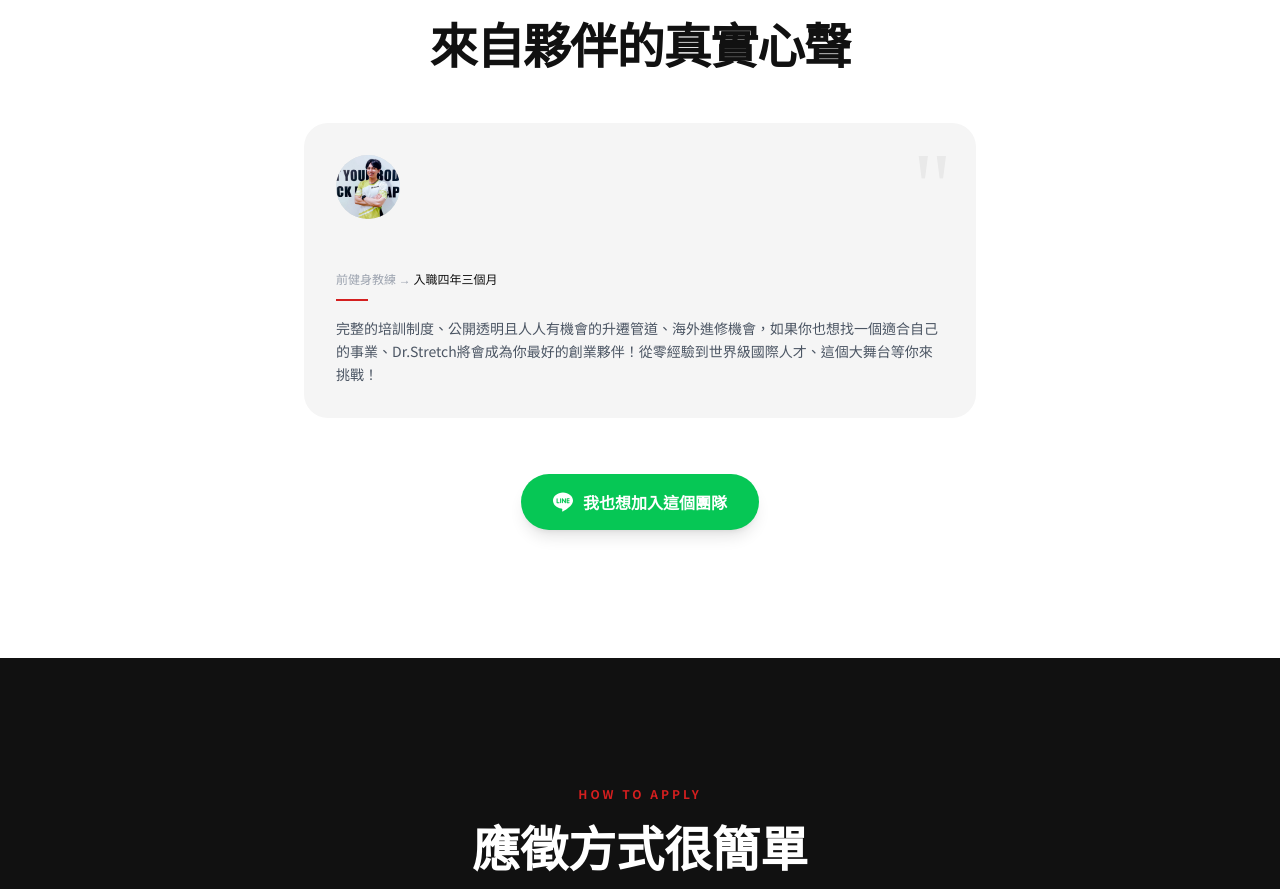
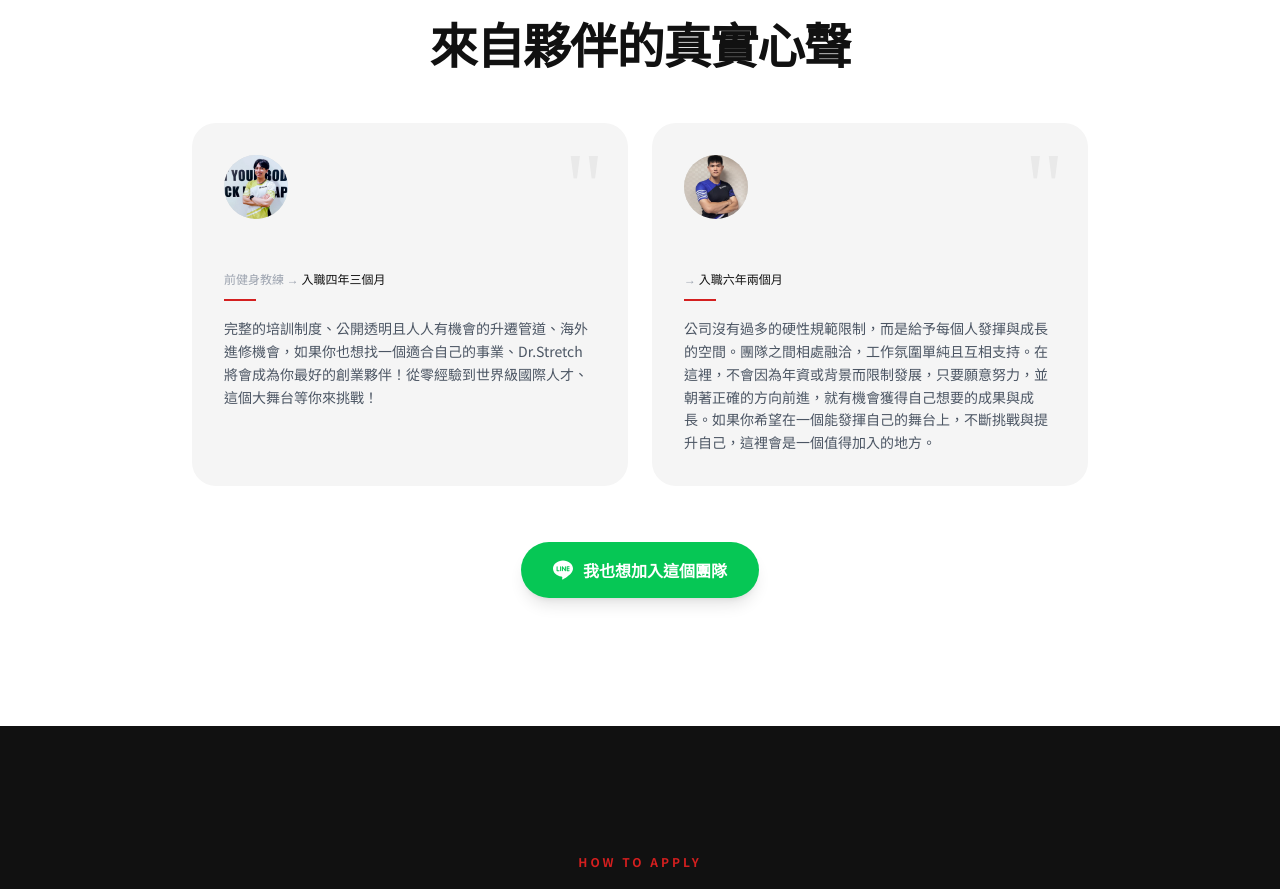
Before and after one commit to s-maki-soya/doctor-stretch-tw-recruit, a Next.js app: page / in a window 1280 px wide. Shown: the part 6640-7529 px from the top of the page. Built offline with nearby package versions, Linux system fonts and the light colour scheme.

Commit message:
add: 2nd staff testimonial + photo (staff-2.jpg)

```diff
--- a/components/TestimonialsSection.tsx
+++ b/components/TestimonialsSection.tsx
@@ -17,6 +17,15 @@ const testimonials = [
     tenure: '入職四年三個月',
     quote: '完整的培訓制度、公開透明且人人有機會的升遷管道、海外進修機會，如果你也想找一個適合自己的事業、Dr.Stretch將會成為你最好的創業夥伴！從零經驗到世界級國際人才、這個大舞台等你來挑戰！',
     imagePath: '/images/staff-1.jpg',
+    initial: '',
+  },
+  {
+    name: '',
+    age: '',
+    prev: '',
+    tenure: '入職六年兩個月',
+    quote: '公司沒有過多的硬性規範限制，而是給予每個人發揮與成長的空間。團隊之間相處融洽，工作氛圍單純且互相支持。在這裡，不會因為年資或背景而限制發展，只要願意努力，並朝著正確的方向前進，就有機會獲得自己想要的成果與成長。如果你希望在一個能發揮自己的舞台上，不斷挑戰與提升自己，這裡會是一個值得加入的地方。',
+    imagePath: '/images/staff-2.jpg',
     initial: '',
   },
 ]
@@ -76,11 +85,11 @@ export default function TestimonialsSection() {
         </div>
 
         {/* ── Testimonial cards ───────────────────────────────────── */}
-        <div className="flex justify-center">
+        <div className="grid md:grid-cols-2 gap-6 max-w-4xl mx-auto">
           {testimonials.map((t, i) => (
             <div
               key={i}
-              className={`relative bg-brand-cream rounded-3xl p-8 overflow-hidden group hover:shadow-lg transition-all duration-500 w-full max-w-2xl ${
+              className={`relative bg-brand-cream rounded-3xl p-8 overflow-hidden group hover:shadow-lg transition-all duration-500 ${
                 visible ? 'opacity-100 translate-y-0' : 'opacity-0 translate-y-8'
               }`}
               style={{ transitionDelay: `${200 + i * 100}ms` }}
```
Also changed, not shown: public/images/staff-2.jpg (added).
